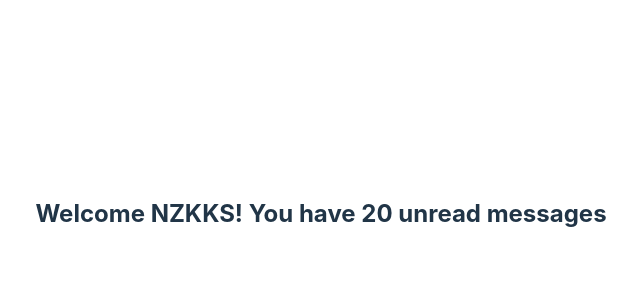
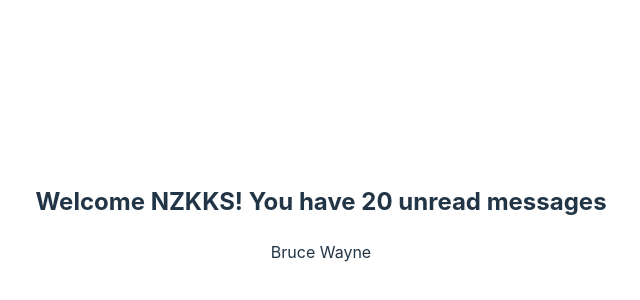
Before and after one commit to nzkks/react-typescript, a React (Vite) app: page / in a window 1280 px wide. Shown: the part 186-486 px from the top of the page, without its empty margins (319-959 px from the left). Built offline with nearby package versions, Linux system fonts and the light colour scheme.

Commit message:
props with object

```diff
--- a/src/App.tsx
+++ b/src/App.tsx
@@ -1,10 +1,17 @@
 import './App.css';
 import { Greet } from './components/props/Greet';
+import { Person } from './components/props/Person';
 
 function App() {
+  const personName = {
+    first: 'Bruce',
+    last: 'Wayne'
+  };
+
   return (
     <>
       <Greet name="NZKKS" messageCount={20} isLoggedIn={true} />
+      <Person name={personName} />
     </>
   );
 }
--- /dev/null
+++ b/src/components/props/Person.tsx
@@ -0,0 +1,14 @@
+type PersonProps = {
+  name: {
+    first: string;
+    last: string;
+  };
+};
+
+export const Person = (props: PersonProps) => {
+  return (
+    <div>
+      {props.name.first} {props.name.last}
+    </div>
+  );
+};
```
